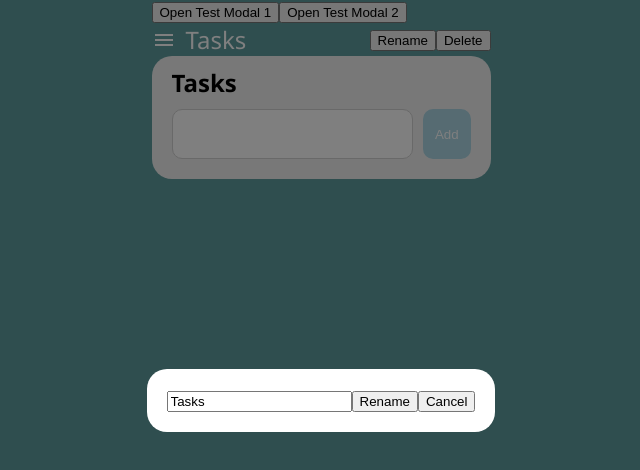
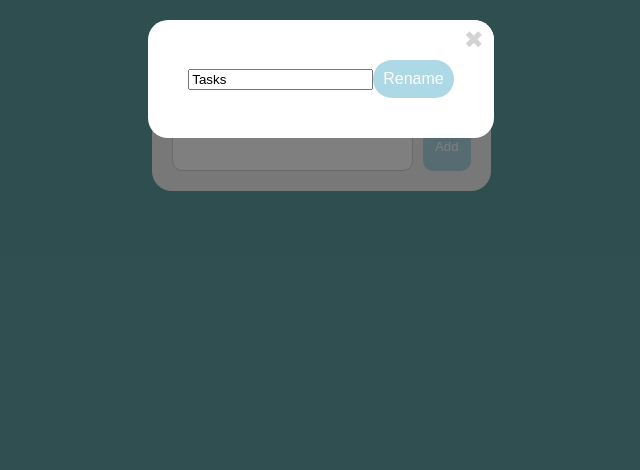
Before and after one commit to lawrencechan27/vue-todo, a Vue app: page / in a window 1280 px wide. Both pictures are taken after a click on the button "Rename". Shown: the top 470 px of the page, without its empty margins (319-959 px from the left). Built offline with nearby package versions, Linux system fonts and the light colour scheme.

Commit message:
Updated all navigation functions to use new modal component

```diff
--- a/src/components/Modal.vue
+++ b/src/components/Modal.vue
@@ -1,23 +1,31 @@
 <script setup>
-const props = defineProps({
-    modalActive: Boolean
+defineProps({
+    modelValue: {
+        type: Boolean,
+        // required property to log error when v-model isn't defined on <Modal>
+        required: true
+    }
 })
+defineEmits([
+    'update:modelValue'
+])
 </script>
 
 <template>
     <transition name="background">
-        <div v-show="modalActive" class="background">
+        <div v-if="modelValue" class="background" @click="$emit('update:modelValue', false)">
             <transition name="modal">
-            <div v-if="modalActive" class="modal">
-                <button class="close-button" @click="$emit('closeModal')">X</button>
-                <slot />
-            </div>
+                <!-- @click.stop to prevent the click going through Modal and triggering background click -->
+                <div v-if="modelValue" class="modal" @click.stop>
+                    <button class="close-button" @click="$emit('update:modelValue', false)">✖</button>
+                    <slot />
+                </div>
             </transition>
         </div>
     </transition>
 </template>
 
-<style>
+<style scoped>
 .background {
     z-index: 1;
     width: 100vw;
@@ -28,15 +36,17 @@ const props = defineProps({
     left: 0;
     display: flex;
     justify-content: center;
-    align-items: center;
+    align-items: start;
 }
 
 .modal {
     z-index: 2;
     background: white;
-    padding: 20px;
+    padding: 40px;
     border-radius: 20px;
     position: relative;
+    text-align:center;
+    margin-top:20px;
 }
 
 .close-button {
@@ -44,12 +54,21 @@ const props = defineProps({
     position: absolute;
     top: 0;
     right: 0;
+    width:40px;
+    height:40px;
+    border-radius:20px;
+    background:white;
+    color:lightgrey;
+    border:none;
+    cursor:pointer;
+    font-size:1.5rem;
 }
 
 .background-enter-active,
 .background-leave-active {
-    transition: all 0.5s ease;
+    transition: all 0.3s ease;
 }
+
 .background-enter-from,
 .background-leave-to {
     opacity: 0;
@@ -57,8 +76,9 @@ const props = defineProps({
 
 .modal-enter-active,
 .modal-leave-active {
-    transition: all 0.5s cubic-bezier(.47,1.64,.41,.8);
+    transition: all 0.5s cubic-bezier(.47, 1.64, .41, .8);
 }
+
 .modal-enter-from,
 .modal-leave-to {
     opacity: 0;
--- a/src/components/Navigation.vue
+++ b/src/components/Navigation.vue
@@ -13,91 +13,66 @@ const props = defineProps({
     currentList: Object,
 })
 
-const menuIsOpen = ref(false)
+const changeModalActive = ref(false)
 
-const createModalIsOpen = ref(false)
+const createModalActive = ref(false)
 const newListName = ref(null)
 
 // Function to create a new list
 const createNewList = () => {
-    menuIsOpen.value = false;
-    createModalIsOpen.value = true;
+    changeModalActive.value = false;
+    createModalActive.value = true;
 }
 
 // Delete list modal toggle
-const deleteModalIsOpen = ref(false)
+const deleteModalActive = ref(false)
 
 // Rename list modal toggle
-const renameModalIsOpen = ref(false)
-
-
-// Test Modals
-const modalOneActive = ref(false)
-const modalTwoActive = ref(false)
-
+const renameModalActive = ref(false)
 </script>
 
 
 
 <template>
-    <!-- Test Modals -->
-    <button @click="modalOneActive=true">Open Test Modal 1</button>
-    <button @click="modalTwoActive=true">Open Test Modal 2</button>
-
-    <Modal :modalActive="modalOneActive" @closeModal="modalOneActive=false">
-        <h1>This is modal one</h1>
+    <!-- Change list modal -->
+    <Modal v-model="changeModalActive">
+        <div class="change-modal">
+            <button v-for="list in lists" @click="$emit('changeList', list); changeModalActive = false">
+                {{ list.name }}
+            </button>
+            <button @click="createNewList" class="dropdown-button"><strong>Create New List</strong></button>
+        </div>
     </Modal>
 
-    <Modal :modalActive="modalTwoActive" @closeModal="modalTwoActive=false">
-        <h2>This is modal 2</h2>
+    <!-- Create list modal -->
+    <Modal v-model="createModalActive">
+        <input v-model="newListName" /><button
+            @click="$emit('addNewList', newListName); createModalActive = false; newListName = null">Add
+            List</button>
     </Modal>
 
-    <!-- New list popup -->
-    <div v-if="createModalIsOpen" class="modal-bg">
-        <div class="modal">
-            <input v-model="newListName" /><button
-                @click="$emit('addNewList', newListName); createModalIsOpen = false; newListName = null">Add
-                List</button><button @click="createModalIsOpen = false; newListName = null">Cancel</button>
-        </div>
-    </div>
-
-    <!-- Rename modal modal -->
-    <div v-if="renameModalIsOpen" class="modal-bg">
-        <div class="modal">
-            <input v-model="renameListInput" />
-            <button @click="$emit('renameList', renameListInput); renameModalIsOpen = false">Rename</button>
-            <button @click="renameModalIsOpen = false">Cancel</button>
-        </div>
-    </div>
+    <!-- Rename modal -->
+    <Modal v-model="renameModalActive">
+        <input v-model="renameListInput" />
+        <button @click="$emit('renameList', renameListInput); renameModalActive = false">Rename</button>
+    </Modal>
 
     <!-- Delete confirmation modal -->
-    <div v-if="deleteModalIsOpen" class="modal-bg">
-        <div class="modal">
-            Are you sure? <button @click="$emit('deleteList'); deleteModalIsOpen = false">Yes</button><button
-                @click="deleteModalIsOpen = false">No</button>
-        </div>
-    </div>
+    <Modal v-model="deleteModalActive">
+        <p>Delete {{ currentList.name }}?</p>
+        <button @click="$emit('deleteList'); deleteModalActive = false">Confirm</button>
+    </Modal>
 
     <div class="wrapper">
         <div>
             <!-- v-if to only load button tag once currentList has loaded as an object -->
-            <div v-if="currentList" @click="menuIsOpen = !menuIsOpen" class="open-menu-btn">
+            <div v-if="currentList" @click="changeModalActive = !changeModalActive" class="open-menu-btn">
                 <img src="../assets/menu.svg" class="menu-icon">{{ props.currentList.name }}
             </div>
-            <!-- Dropdown Menu to Change Lists -->
-            <transition appear name="dropdown">
-                <div v-if="menuIsOpen" class="dropdown">
-                    <button v-for="list in lists" class="dropdown-button"
-                        @click="$emit('changeList', list); menuIsOpen = false">
-                        {{ list.name }}
-                    </button>
-                    <button @click="createNewList" class="dropdown-button"><strong>Create New List</strong></button>
-                </div>
-            </transition>
         </div>
         <div>
-            <button @click="renameModalIsOpen = true; renameListInput = currentList.name">Rename</button>
-            <button @click="deleteModalIsOpen = true">Delete</button>
+            <button @click="renameModalActive = true; renameListInput = currentList.name" class="top-buttons">Rename</button>
+            <button @click="deleteModalActive = true" class="top-buttons">Delete</button>
         </div>
     </div>
 </template>
@@ -109,26 +84,8 @@ const modalTwoActive = ref(false)
     display: flex;
     justify-content: space-between;
     align-items: center;
-}
-
-.modal-bg {
-    z-index: 1;
-    width: 100vw;
-    height: 100vh;
-    background: rgba(0, 0, 0, 0.5);
-    position: absolute;
-    top: 0;
-    left: 0;
-    display: flex;
-    justify-content: center;
-    align-items: center;
-}
-
-.modal {
-    z-index: 2;
-    background: white;
-    padding: 20px;
-    border-radius: 20px;
+    margin-top: 20px;
+    margin-bottom:10px;
 }
 
 .open-menu-btn {
@@ -140,6 +97,15 @@ const modalTwoActive = ref(false)
     gap: 10px;
 }
 
+button {
+    background:lightblue;
+    color: white;
+    border: none;
+    padding: 10px;
+    font-size: 1rem;
+    border-radius: 20px;
+}
+
 .menu-icon {
     filter: invert(100%) sepia(0%) saturate(7479%) hue-rotate(70deg) brightness(99%) contrast(107%);
     width: 1.5rem;
@@ -147,27 +113,8 @@ const modalTwoActive = ref(false)
     color: white;
 }
 
-.dropdown {
-    z-index: 1;
-    position: absolute;
-}
-
-.dropdown-enter-active,
-.dropdown-leave-active {
-    transition: all 0.5s ease;
-}
-
-.dropdown-enter-from,
-.dropdown-leave-to {
-    opacity: 0;
-    /* transform: scaleY(0.8); */
-    /* transform-origin: top; */
-}
-
-.dropdown-button {
-    width: 100%;
-    font-size: 1rem;
-    padding: 5px;
-    text-align: left;
+.change-modal {
+    display: grid;
+    gap:10px;
 }
 </style>
--- a/src/components/Todo.vue
+++ b/src/components/Todo.vue
@@ -48,7 +48,7 @@ onMounted(() => {
 // Functions emitted from Navigation component
 const changeList = (list) => {
     currentList.value = list
-    // saveToLocalStorage()
+    saveToLocalStorage()
 }
 const addNewList = (newListName) => {
     // Check if list name exists
```
